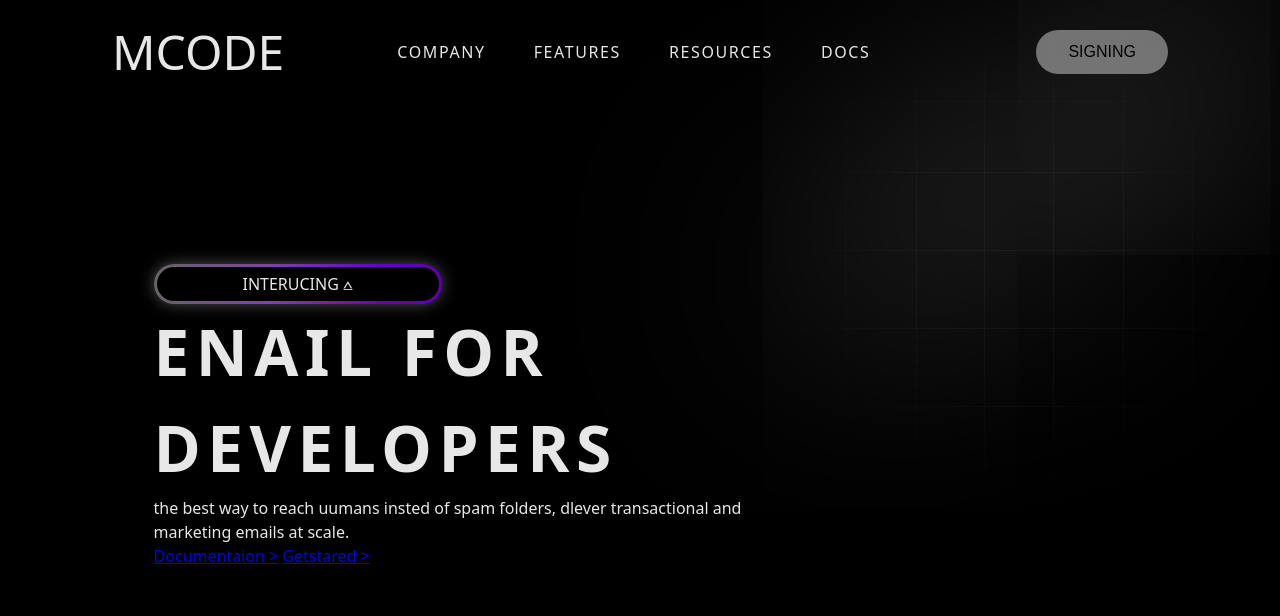
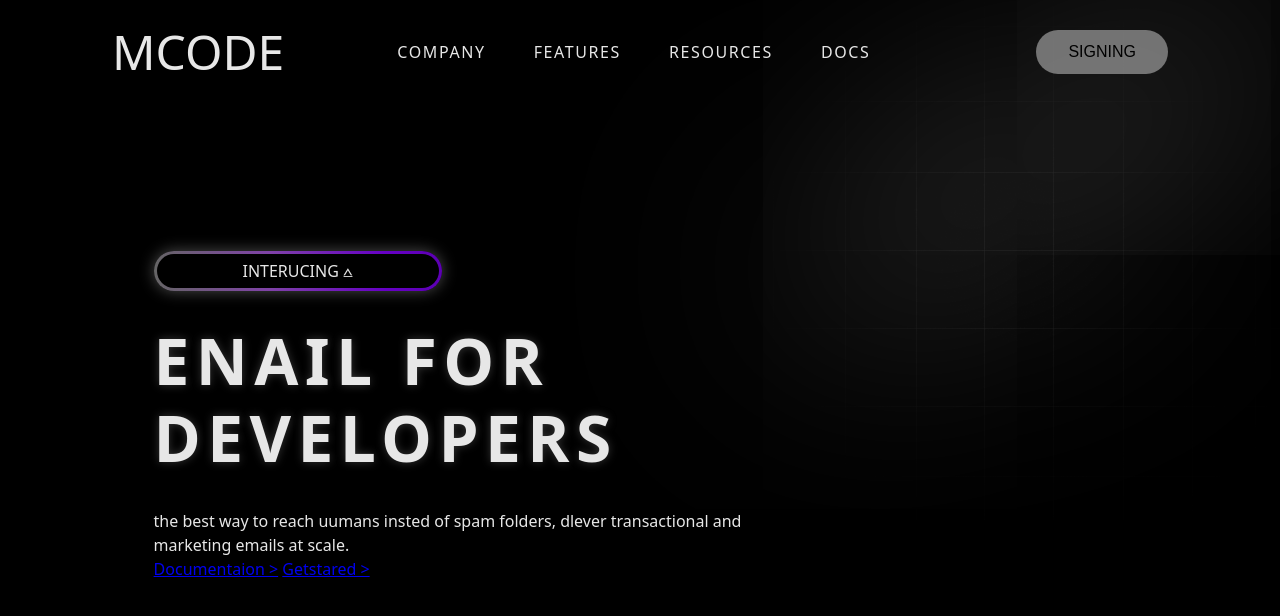
Before and after one commit to AmirTaki/Build-a-Stunning-3D-Website, a plain HTML site: page index.html in a window 1280 px wide. Drawn offline with Linux system fonts and the light colour scheme.

Commit message:
content h1 styels

```diff
--- a/src/styles.css
+++ b/src/styles.css
@@ -136,4 +136,7 @@ main {
     font-size : 4rem;
     font-weight: 600;
     letter-spacing: .1em;
+    margin: 2rem 0;
+    line-height: 1.2;
+    text-shadow : 0 0 10px rgba(128, 128, 128, .418)
 }
```
